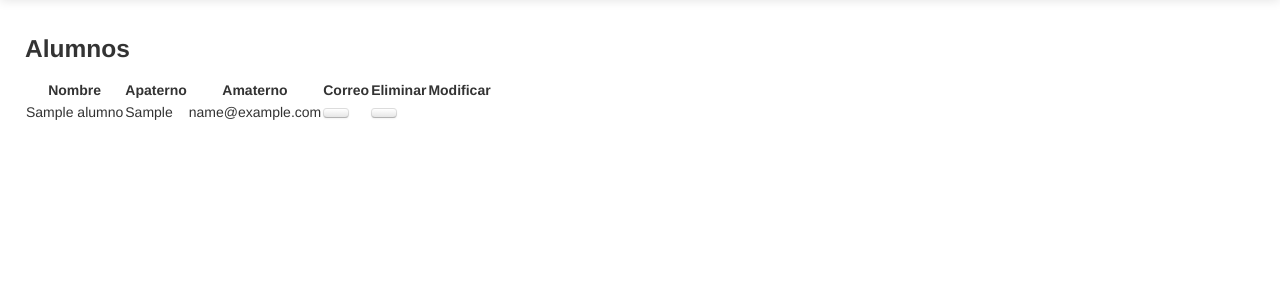
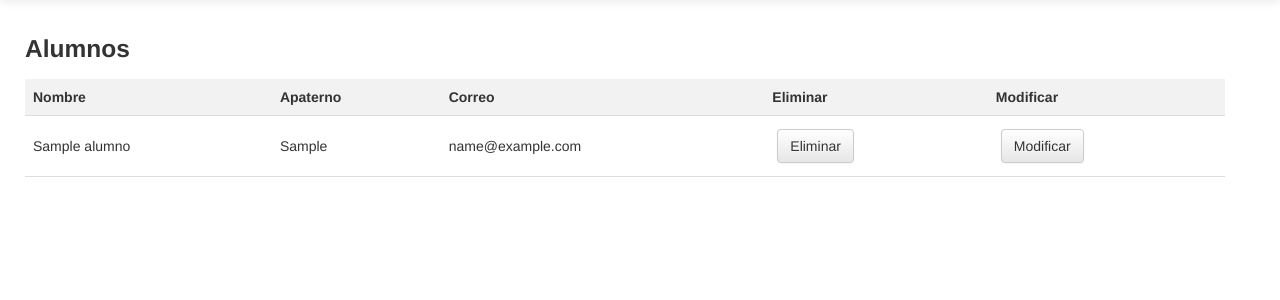
Before and after one commit to IDGS-803-21000160/FLASK_BD_IDGS803, a Flask app: page /ABC_Completo in a window 1280 px wide. Shown: the part 41-341 px from the top of the page. Run offline with Flask 3, Linux system fonts and the light colour scheme; tables that the repository leaves empty hold one stand-in row (values such as "Sample post"); some libraries are stand-ins or nearby versions.

Commit message:
IDJBA 01/03/2024 eliminar y modificar

```diff
--- a/main.py
+++ b/main.py
@@ -25,6 +25,47 @@ def index():
         db.session.add(alum)
         db.session.commit()
     return render_template("index.html",form=alum_form)
+
+@app.route("/eliminar",methods=["GET","POST"])
+def eliminar():
+    alumn_form=forms.UserForm2(request.form)
+    if request.method=='GET':
+        id=request.args.get('id')
+        alum1=db.session.query(Alumnos).filter(Alumnos.id==id).first()
+        alumn_form.id.data=request.args.get('id')
+        alumn_form.nombre.data=alum1.nombre
+        alumn_form.apaterno.data=alum1.apaterno
+        alumn_form.email.data=alum1.email
+    if request.method=='POST':
+        id=alumn_form.id.data
+        alum=Alumnos.query.get(id)
+        db.session.delete(alum)
+        db.session.commit()
+        return redirect('ABC_Completo')
+
+    return render_template("eliminar.html",form=alumn_form)
+
+@app.route("/modificar",methods=["GET","POST"])
+def modificar():
+    alumn_form=forms.UserForm2(request.form)
+    if request.method=='GET':
+        id=request.args.get('id')
+        alum1=db.session.query(Alumnos).filter(Alumnos.id==id).first()
+        alumn_form.id.data=request.args.get('id')
+        alumn_form.nombre.data=alum1.nombre
+        alumn_form.apaterno.data=alum1.apaterno
+        alumn_form.email.data=alum1.email
+    if request.method=='POST':
+        id=alumn_form.id.data
+        alum1=db.session.query(Alumnos).filter(Alumnos.id==id).first()
+        alum1.nombre=alumn_form.nombre.data
+        alum1.apaterno=alumn_form.apaterno.data
+        alum1.email=alumn_form.email.data
+        db.session.add(alum1)
+        db.session.commit()
+        return redirect('ABC_Completo')
+
+    return render_template("modificar.html",form=alumn_form)
 
 @app.route("/ABC_Completo",methods=["GET","POST"])
 def ABC_Completo():
@@ -56,6 +97,7 @@ def alum():
 
     return render_template("alumnos.html",form=alum_form,nom=nom)
 
+
 if __name__=="__main__":
     csrf.init_app(app)
     db.init_app(app)
--- /dev/null
+++ b/static/css/abc_completo.css
@@ -0,0 +1,36 @@
+table {
+  width: 100%;
+  border-collapse: collapse;
+}
+
+th,
+td {
+  padding: 8px;
+  text-align: left;
+  border-bottom: 1px solid #ddd;
+}
+
+th {
+  background-color: #f2f2f2;
+  color: #333;
+}
+
+.btn {
+  display: inline-block;
+  padding: 6px 12px;
+  margin: 5px;
+  text-decoration: none;
+  border: 1px solid #ccc;
+  border-radius: 4px;
+  color: #333;
+}
+
+.btn-danger {
+  background-color: #dc3545;
+  color: white;
+}
+
+.btn-warning {
+  background-color: #ffc107;
+  color: #333;
+}
--- a/templates/ABC_Completo.html
+++ b/templates/ABC_Completo.html
@@ -1,5 +1,7 @@
 {% extends "layout.html" %} {%block content%} {%from "_macro.html" import
 render_field%}
+<link rel="stylesheet" href="../static/css/abc_completo.css" />
+
 <div class="container">
   <div class="row">
     <h3>Alumnos</h3>
@@ -9,7 +11,6 @@ render_field%}
         <tr>
           <th>Nombre</th>
           <th>Apaterno</th>
-          <th>Amaterno</th>
           <th>Correo</th>
           <th>Eliminar</th>
           <th>Modificar</th>
@@ -22,10 +23,14 @@ render_field%}
           <td>{{alum.apaterno}}</td>
           <td>{{alum.email}}</td>
           <td>
-            <a href="eliminar.html?id={{alum.id}}" class="btn btb-danger"></a>
+            <a href="eliminar?id={{alum.id}}" class="btn btb-danger"
+              >Eliminar</a
+            >
           </td>
           <td>
-            <a href="modificar.html?id={{alum.id}}" class="btn btb-warning"></a>
+            <a href="modificar?id={{alum.id}}" class="btn btb-warning"
+              >Modificar</a
+            >
           </td>
         </tr>
         {%endfor%}
```
Also changed, not shown: templates/eliminar.html (added, +32 -0 lines), templates/modificar.html (added, +32 -0 lines).
